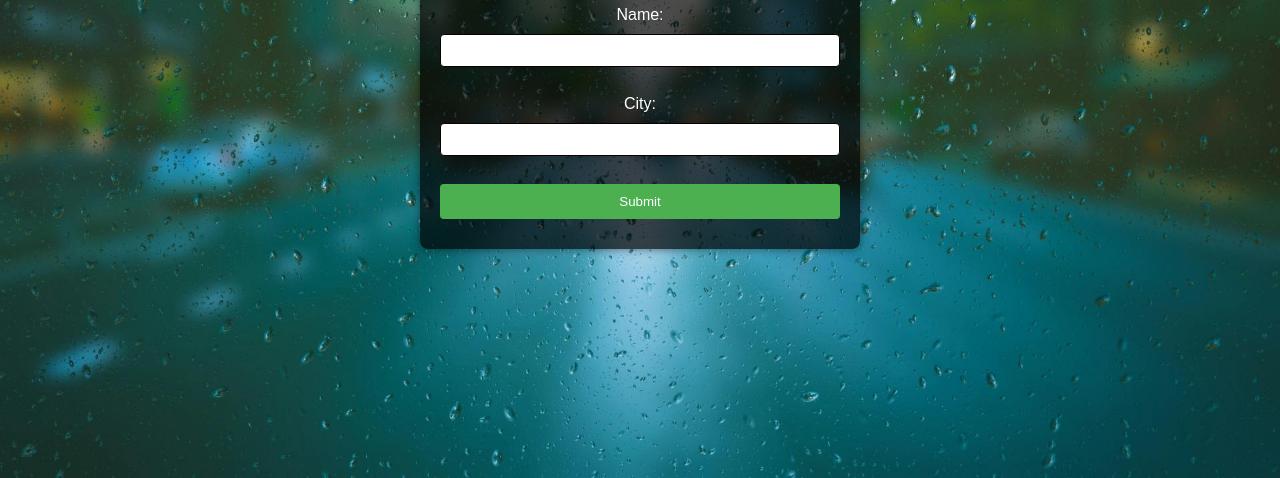
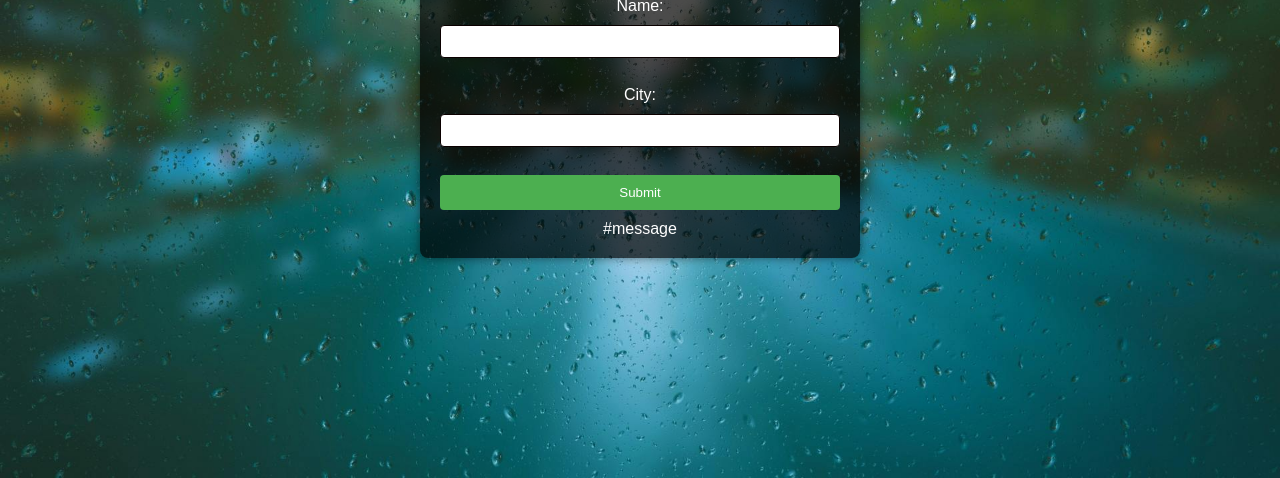
Before and after one commit to singhsimranjeet147/2024S-CBD-3354-2_simran, a plain HTML site: page frontend/index.html in a window 1280 px wide. Shown: the part 322-800 px from the top of the page. Drawn offline with Linux system fonts and the light colour scheme.

```diff
--- a/frontend/index.html
+++ b/frontend/index.html
@@ -74,7 +74,7 @@
             <button type="submit">Submit</button>
         </form>
 
-        <div id="message"></div>
+        <div id="message"></div> #message
     </div>
 
     <script>
```
